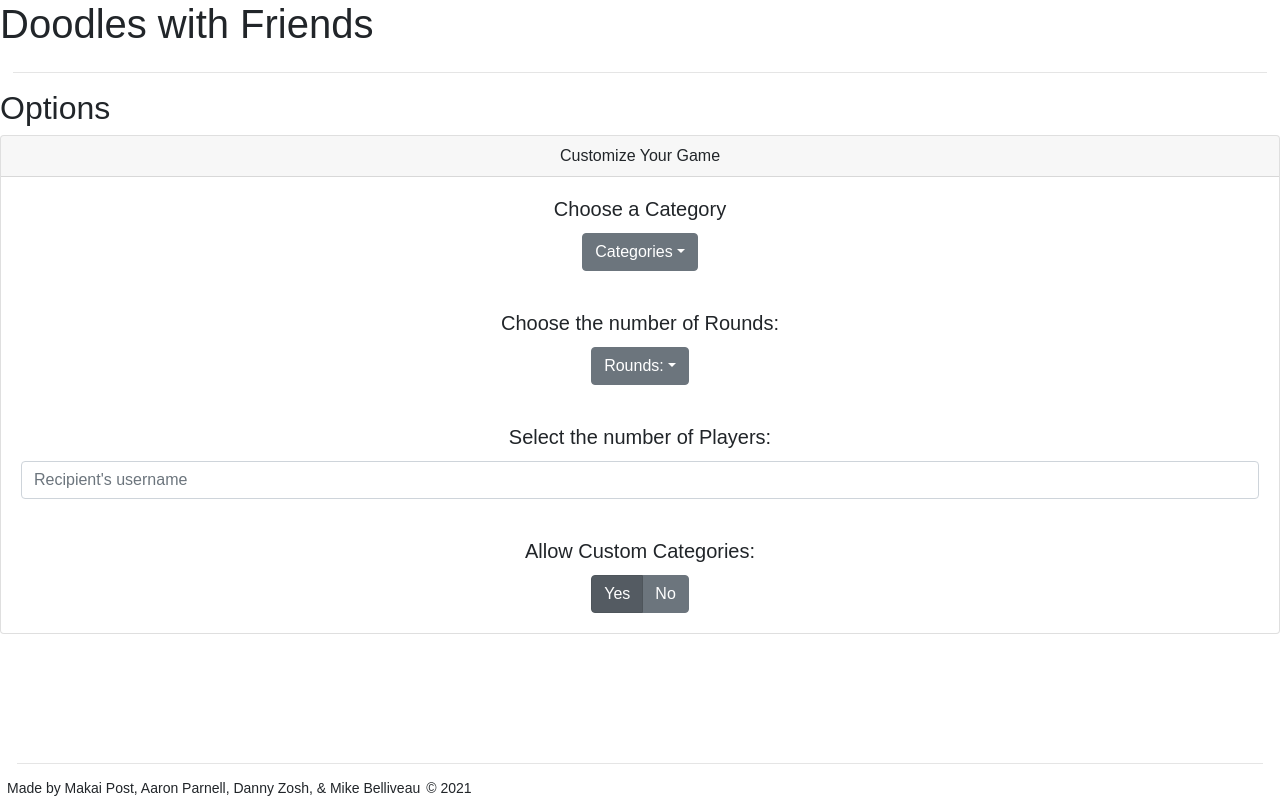
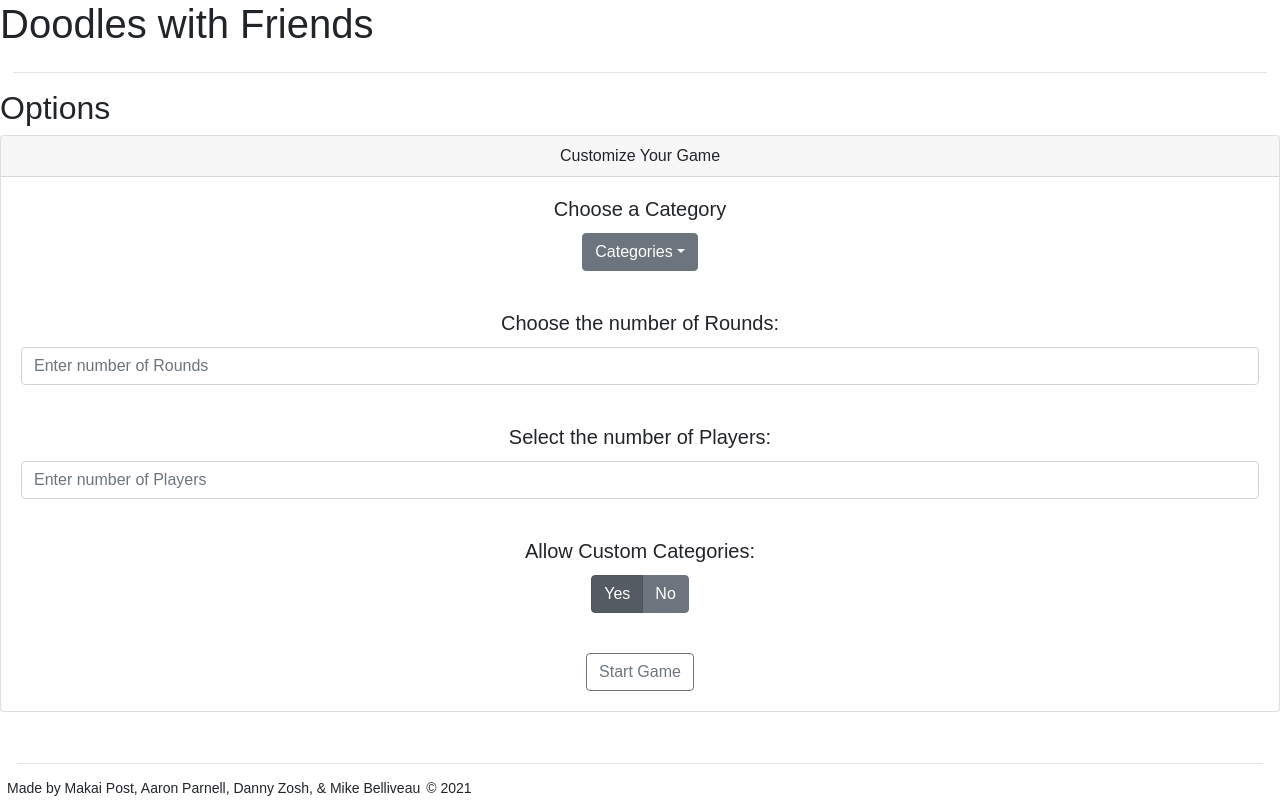
Before and after one commit to ToMakPo/Doodles-with-Friends, a React (Create React App) app in the folder client/: page /options in a window 1280 px wide. Built offline with nearby package versions, Linux system fonts and the light colour scheme.

Commit message:
revised some of the content on the options page

```diff
--- a/client/src/pages/Home.js
+++ b/client/src/pages/Home.js
@@ -8,15 +8,14 @@ const Home = () => {
 
             <div class="card-deck">
                 <div class="card">
-
                     <div class="card-body">
                     <h5 class="card-title">START A NEW GAME</h5>
                     <p class="card-text">YOU'LL BE THE HOST.</p>
                     <button type="button" class="btn btn-primary btn-lg btn-block">START A NEW GAME</button>
                     </div>
                 </div>
+
                 <div class="card">
-
                     <div class="card-body">
                     <h5 class="card-title">JOIN AN EXISTING GAME</h5>
                     <p class="card-text">YOU'RE JOINING A GAME YOUR FRIEND ALREADY STARTED.</p>
--- a/client/src/pages/Options.js
+++ b/client/src/pages/Options.js
@@ -7,9 +7,11 @@ const Options = () => {
             <h2>Options</h2>
 
             <div className="card text-center">
+
                 <div className="card-header">
                     Customize Your Game
                 </div>
+
                 <div className="card-body">
                     <h5 className="card-title">Choose a Category</h5>
                     <div className="dropdown">
@@ -28,21 +30,30 @@ const Options = () => {
 
                 <div className="card-body">
                     <h5 className="card-title">Choose the number of Rounds:</h5>
-                    <div className="dropdown">
-                        <button className="btn btn-secondary dropdown-toggle" type="button" id="dropdownMenuButton1" data-bs-toggle="dropdown" aria-expanded="false">
-                            Rounds:
-                        </button>
-                        <ul className="dropdown-menu" aria-labelledby="dropdownMenuButton1">
-                            <li><a className="dropdown-item" >5</a></li>
-                            <li><a className="dropdown-item" >10</a></li>
-                            <li><a className="dropdown-item" >15</a></li>
-                        </ul>
+                    <div>
+                        <input
+                        type="text"
+                        className="form-control"
+                        placeholder="Enter number of Rounds"
+                        aria-label="Recipient's username"
+                        aria-describedby="basic-addon2"
+                        // style={{ width: "25%" }}
+                        />
                     </div>
                 </div>
 
                 <div className="card-body">
                     <h5 className="card-title">Select the number of Players:</h5>
-                    <input type="text" className="form-control" placeholder="Recipient's username" aria-label="Recipient's username" aria-describedby="basic-addon2"/>
+                    <div>
+                        <input
+                        type="text"
+                        className="form-control"
+                        placeholder="Enter number of Players"
+                        aria-label="Recipient's username"
+                        aria-describedby="basic-addon2"
+                        // style={{ width: "25%" }}
+                        />
+                    </div>
                 </div>
 
                 <div className="card-body">
@@ -57,10 +68,11 @@ const Options = () => {
                     </div>
                 </div>
 
+                <div className="card-body">
+                    <button class="btn btn-outline-secondary" type="button">Start Game</button>
+                </div>
+
             </div>
-
-
-
 
         </main>
     )
```
